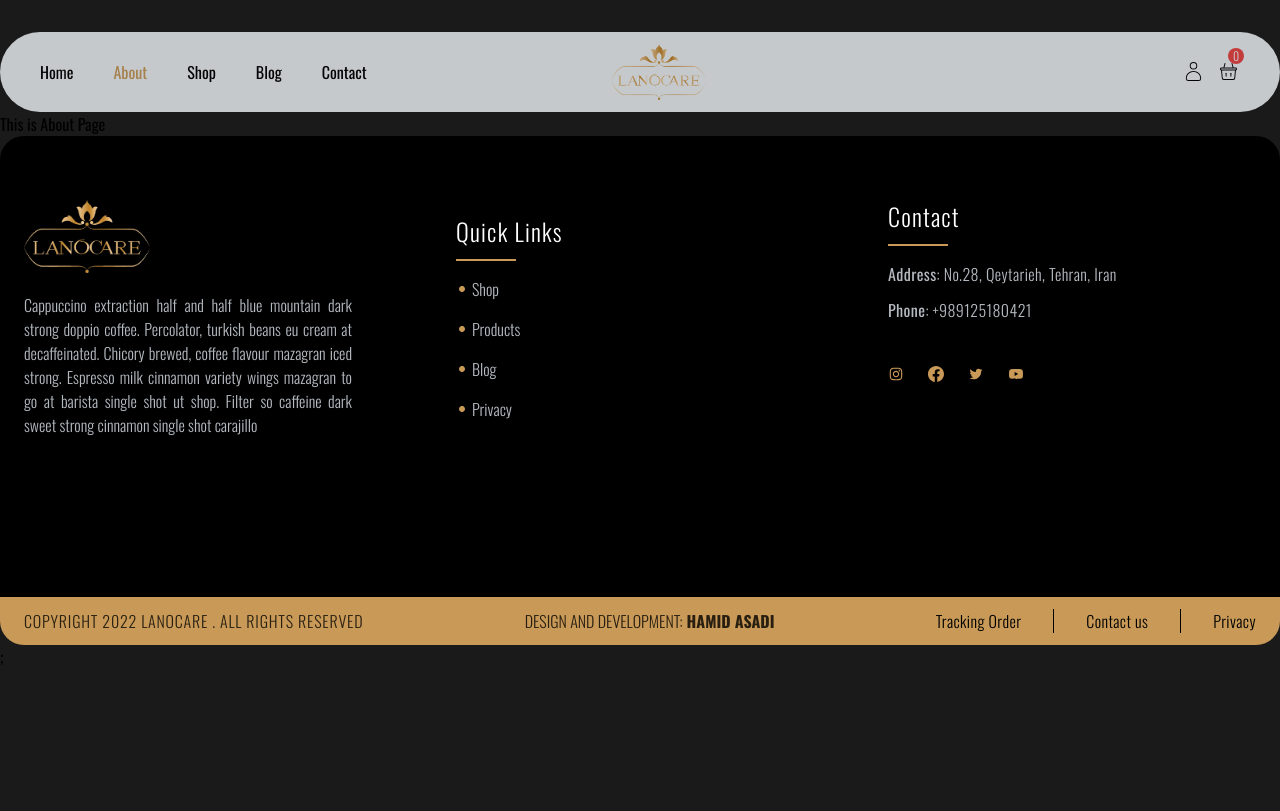
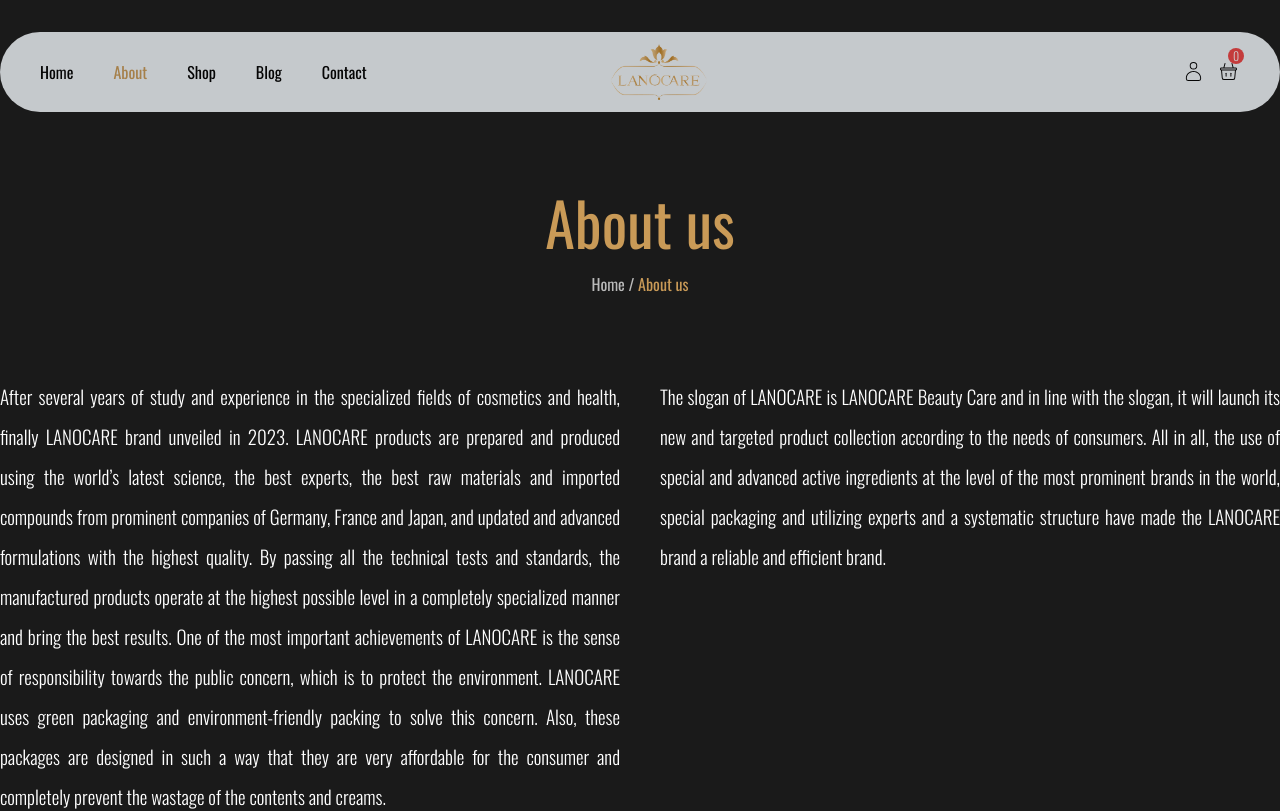
Before and after one commit to hamid19471/lanocare-store, a React (Vite) app: page /about in a window 1280 px wide. Shown: the top 811 px of the page. Built offline with nearby package versions, Linux system fonts and the light colour scheme.

Commit message:
Update: about page content and style

```diff
--- a/src/pages/About/About.jsx
+++ b/src/pages/About/About.jsx
@@ -1,4 +1,42 @@
+import PageHeading from "../../components/PageHeading/PageHeading";
+
 const About = () => {
-  return <div className="container">This is About Page</div>;
+  return (
+    <div className="container mb-40">
+      <PageHeading currentPage="About us" />
+      <div className="text-white p-5 md:p-0 flex flex-col md:flex-row gap-10 font-light text-[19px] leading-[40px]">
+        <div className="w-full md:w-[50%] text-justify">
+          <p>
+            After several years of study and experience in the specialized
+            fields of cosmetics and health, finally LANOCARE brand unveiled in
+            2023. LANOCARE products are prepared and produced using the world’s
+            latest science, the best experts, the best raw materials and
+            imported compounds from prominent companies of Germany, France and
+            Japan, and updated and advanced formulations with the highest
+            quality. By passing all the technical tests and standards, the
+            manufactured products operate at the highest possible level in a
+            completely specialized manner and bring the best results. One of the
+            most important achievements of LANOCARE is the sense of
+            responsibility towards the public concern, which is to protect the
+            environment. LANOCARE uses green packaging and environment-friendly
+            packing to solve this concern. Also, these packages are designed in
+            such a way that they are very affordable for the consumer and
+            completely prevent the wastage of the contents and creams.
+          </p>
+        </div>
+        <div className="w-full md:w-[50%] text-justify">
+          <p>
+            The slogan of LANOCARE is LANOCARE Beauty Care and in line with the
+            slogan, it will launch its new and targeted product collection
+            according to the needs of consumers. All in all, the use of special
+            and advanced active ingredients at the level of the most prominent
+            brands in the world, special packaging and utilizing experts and a
+            systematic structure have made the LANOCARE brand a reliable and
+            efficient brand.
+          </p>
+        </div>
+      </div>
+    </div>
+  );
 };
 export default About;
```
